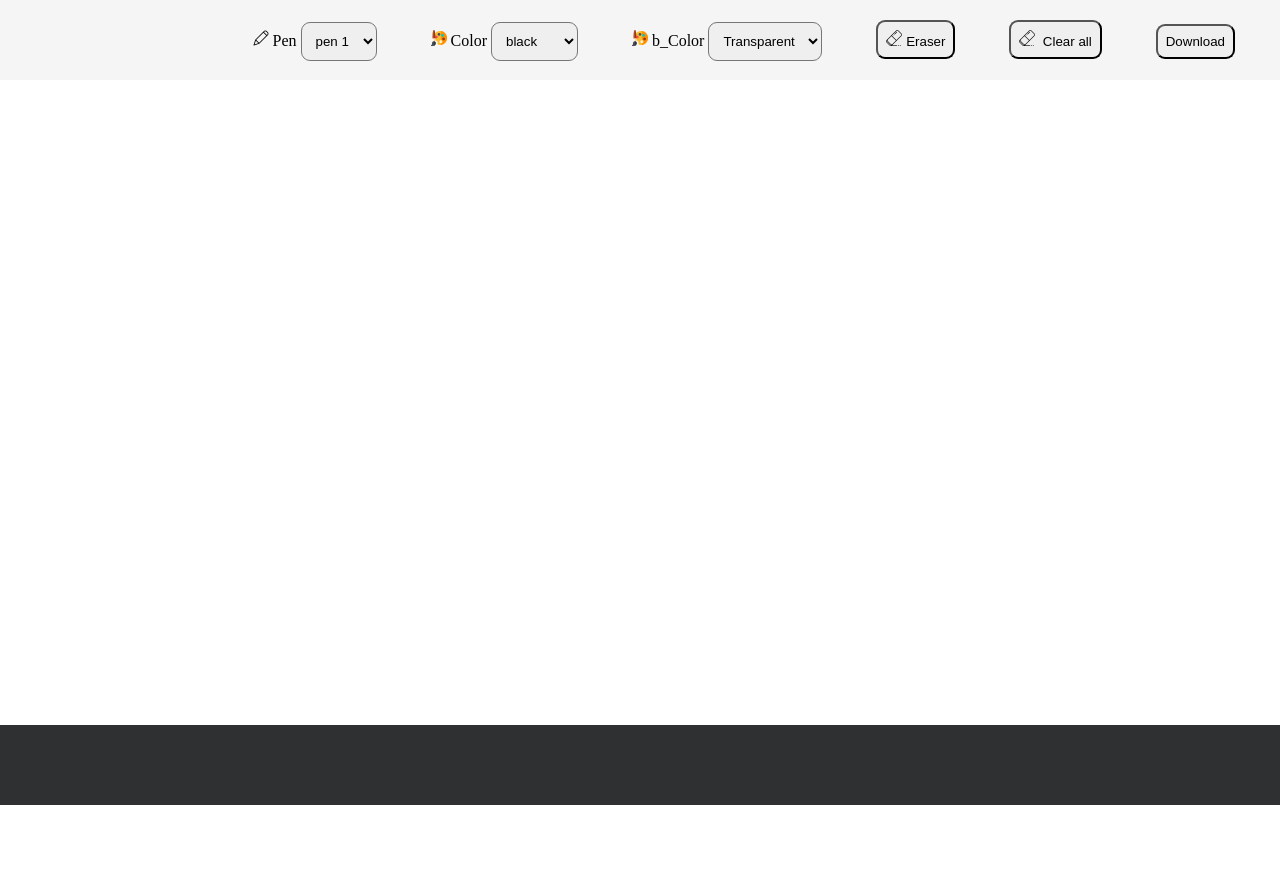
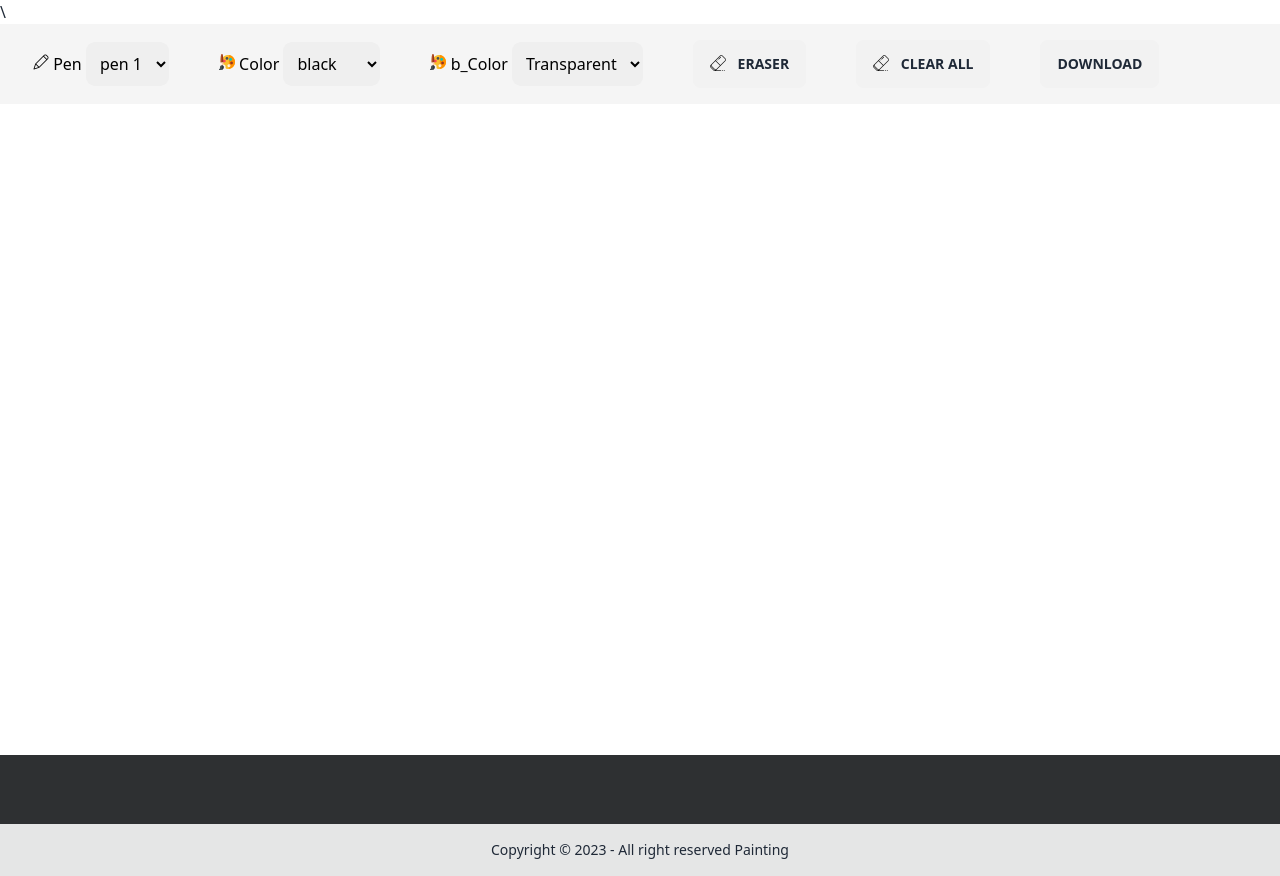
Before and after one commit to iamafridi/painting, a plain HTML site: page index.html in a window 1280 px wide. Before the commit the page ends 805 px from the top, so only its background shows below. Drawn offline with nearby package versions, Linux system fonts and the light colour scheme.

Commit message:
added daisyui

```diff
--- a/index.html
+++ b/index.html
@@ -7,8 +7,13 @@
     <meta name="viewport" content="width=device-width, initial-scale=1.0">
     <title>Painting</title>
     <link rel="icon" type="image/x-icon" href="./paint-icon.png">
+    <link rel="stylesheet" href="style.css">
+ <!-- daisyUI  -->\
+ <link href="https://cdn.jsdelivr.net/npm/daisyui@3.8.1/dist/full.css" rel="stylesheet" type="text/css" />
+<script src="https://cdn.tailwindcss.com"></script>
 
-    <link rel="stylesheet" href="style.css">
+
+
 </head>
 
 <body>
@@ -87,7 +92,11 @@
     </div>
 
 
-
+    <footer class="footer footer-center p-4 bg-base-300 text-base-content">
+        <aside>
+          <p>Copyright © 2023 - All right reserved Painting</p>
+        </aside>
+      </footer>
 
 </body>
 
--- /dev/null
+++ b/tailwind.config.js
@@ -0,0 +1,8 @@
+/** @type {import('tailwindcss').Config} */
+module.exports = {
+    content: ["./src/**/*.{html,js}"],
+    theme: {
+      extend: {},
+    },
+    plugins: [],
+  }
```
